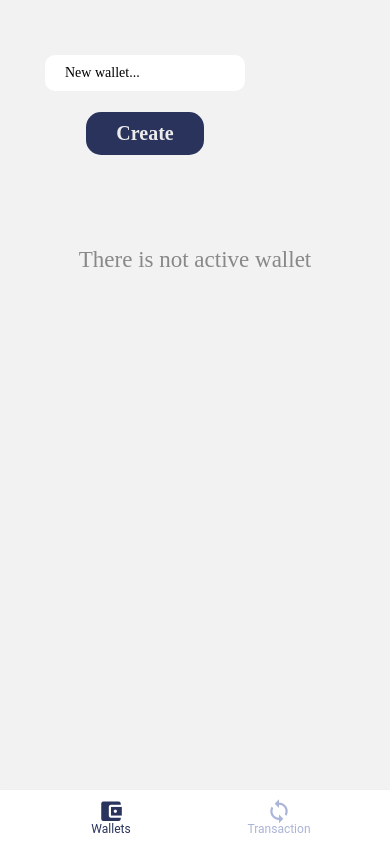
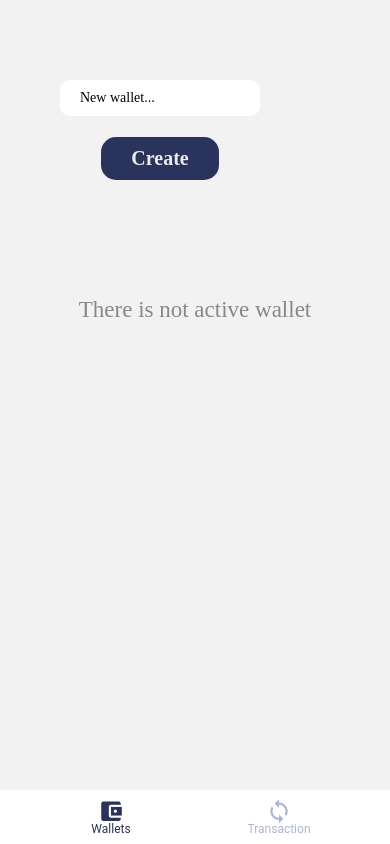
Before and after one commit to yunisdev/walllet, a React Native app: screen /Wallets in a window 390 px wide. Built offline with nearby package versions, Linux system fonts and the light colour scheme; a web font is replaced by a local one.

Commit message:
Delete functions and store bugs fixed

```diff
--- a/components/Card.tsx
+++ b/components/Card.tsx
@@ -2,7 +2,8 @@ import React from 'react'
 import { View, StyleSheet, Text, TouchableWithoutFeedback } from "react-native"
 import MaterialCommunityIcons from 'react-native-vector-icons/MaterialCommunityIcons';
 import { useDispatch } from 'react-redux';
-import { changeActiveWallet } from '../store/actions';
+import { changeActiveWallet, deleteWallet } from '../store/actions';
+import DeleteButton from './DeleteButton';
 
 type CardProps = {
   color: string,
@@ -14,20 +15,27 @@ type CardProps = {
 const Card = ({ wallet_id, color, name, active = false }: CardProps) => {
   const dispatch = useDispatch()
 
-  const handleWalletPress = ()=>{
+  const handleWalletPress = () => {
     dispatch(changeActiveWallet(wallet_id))
+  }
+
+  const handleWalletDelete = () => {
+    dispatch(deleteWallet(wallet_id))
   }
 
   return (
     <TouchableWithoutFeedback onPress={handleWalletPress}>
       <View style={styles.container}>
-        <View style={[styles.body, active && styles.active]}>
-          <MaterialCommunityIcons name="wallet" color={color} size={60} />
+        <View style={[styles.body, active && styles.active, {
+          borderTopColor: color
+        }]}>
+          {/* <MaterialCommunityIcons name="wallet" color={color} size={40} /> */}
           <Text style={[styles.text, { color: color }]}>
             {name.length < 11
               ? `${name}`
               : `${name.substring(0, 9)}...`}
           </Text>
+          <DeleteButton handler={handleWalletDelete} text="Delete" />
         </View>
       </View>
     </TouchableWithoutFeedback>
@@ -36,20 +44,34 @@ const Card = ({ wallet_id, color, name, active = false }: CardProps) => {
 
 const styles = StyleSheet.create({
   container: {
-    height: 150,
-    width: 230,
+    height: 200,
+    width: 260,
     justifyContent: "center",
     alignItems: "center",
-    marginRight: 30,
+    marginRight: 10,
   },
   body: {
     backgroundColor: "#fff",
     borderRadius: 10,
-    justifyContent: "center",
+    justifyContent: "space-around",
     alignItems: "center",
     height: 150 / 1.13,
     width: 230 / 1.13,
-    opacity: 0.7
+    opacity: 0.7,
+    display: "flex",
+    flexDirection: "column",
+    padding: 10,
+    borderTopWidth: 8,
+
+    shadowColor: "#000",
+    shadowOffset: {
+      width: 0,
+      height: 3,
+    },
+    shadowOpacity: 0.29,
+    shadowRadius: 4.65,
+
+    elevation: 7,
   },
   active: {
     height: 150,
@@ -58,7 +80,7 @@ const styles = StyleSheet.create({
   },
   text: {
     fontSize: 30,
-    fontFamily: 'montserrat-bold'
+    fontFamily: 'montserrat-bold',
   }
 })
 
--- a/components/CreateCard.tsx
+++ b/components/CreateCard.tsx
@@ -26,11 +26,11 @@ const CreateCard = () => {
 
 const styles = StyleSheet.create({
   container: {
-    height: 150,
-    width: 230,
+    height: 200,
+    width: 260,
     justifyContent: "center",
     alignItems: "center",
-    marginRight: 30,
+    marginRight: 40,
   },
   body: {
     // backgroundColor: "#fff",
--- /dev/null
+++ b/components/DeleteButton.tsx
@@ -0,0 +1,41 @@
+import React from 'react'
+import { View, StyleSheet, TouchableOpacity, Text } from "react-native"
+import MaterialCommunityIcons from 'react-native-vector-icons/MaterialCommunityIcons'
+
+type DeleteButtonProps = {
+  handler: any,
+  style?: any,
+  text?: string
+}
+
+const DeleteButton = ({ handler, style, text }: DeleteButtonProps) => {
+  const handleDelete = () => {
+    handler()
+  }
+
+  return (
+    <TouchableOpacity onPress={handleDelete}>
+      <View style={[styles.delete, style]}>
+        <MaterialCommunityIcons name="trash-can" color="white" size={15} />{text && <Text style={styles.text}> {text}</Text>}
+      </View>
+    </TouchableOpacity>
+  )
+}
+
+const styles = StyleSheet.create({
+  delete: {
+    backgroundColor: "red",
+    padding: 10,
+    borderRadius: 10,
+    display: "flex",
+    flexDirection:"row",
+    justifyContent: "center",
+    alignItems: "center",
+  },
+  text: {
+    fontFamily: "montserrat",
+    color:"white"
+  }
+})
+
+export default DeleteButton
--- a/components/History.tsx
+++ b/components/History.tsx
@@ -4,6 +4,7 @@ import Button from './Button'
 import MaterialCommunityIcons from 'react-native-vector-icons/MaterialCommunityIcons';
 import { useDispatch } from 'react-redux';
 import { deleteTransaction } from '../store/actions';
+import DeleteButton from './DeleteButton';
 
 type ContainerProps = {
   children: any
@@ -41,11 +42,7 @@ const Item = ({ transaction_id, description, money, date }: ItemProps) => {
 
       <Text style={[styles.money, money < 0 && styles.minus]}>{moneyText}</Text>
 
-      <TouchableOpacity onPress={handleDelete}>
-        <View style={styles.delete}>
-          <MaterialCommunityIcons name="trash-can" color="white" size={15} />
-        </View>
-      </TouchableOpacity>
+      <DeleteButton handler={handleDelete} />
     </View>
   )
 }
--- a/store/reducer.ts
+++ b/store/reducer.ts
@@ -13,20 +13,27 @@ const reducer = (state: State = initialState, action: Action): State => {
       var transacs = state.transactions
       transacs.push(action.payload)
       return { ...state, transactions: transacs }
+
     case types.DELETE_TRANSACTION:
       var transacs = state.transactions
       transacs = transacs.filter(value => value.id !== action.payload.id)
       return { ...state, transactions: transacs }
+
     case types.CREATE_WALLET:
       var wallets = state.wallets
       wallets.push(action.payload)
       return { ...state, wallets, activeWallet: action.payload.id }
+
     case types.DELETE_WALLET:
       var wallets = state.wallets
+      var transactions = state.transactions
       wallets = wallets.filter(value => value.id !== action.payload.id)
-      return { ...state, wallets }
+      transactions = transactions.filter(value => value.wallet_id !== action.payload.id)
+      return { ...state, wallets, activeWallet: action.payload.id === state.activeWallet ? undefined : state.activeWallet }
+
     case types.CHANGE_ACTIVE_WALLET:
       return { ...state, activeWallet: action.payload.id }
+
     default:
       return state
   }
```
